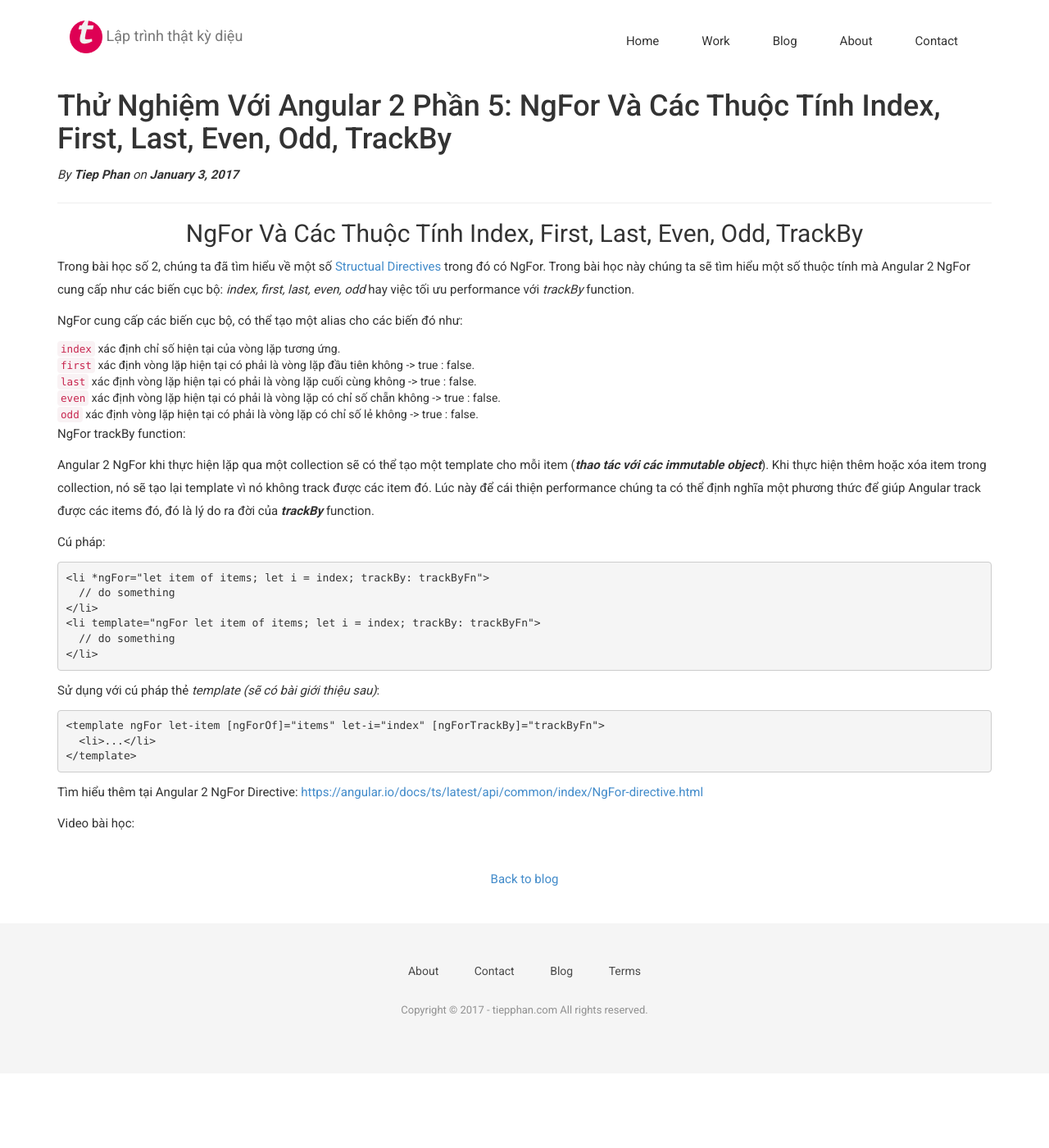
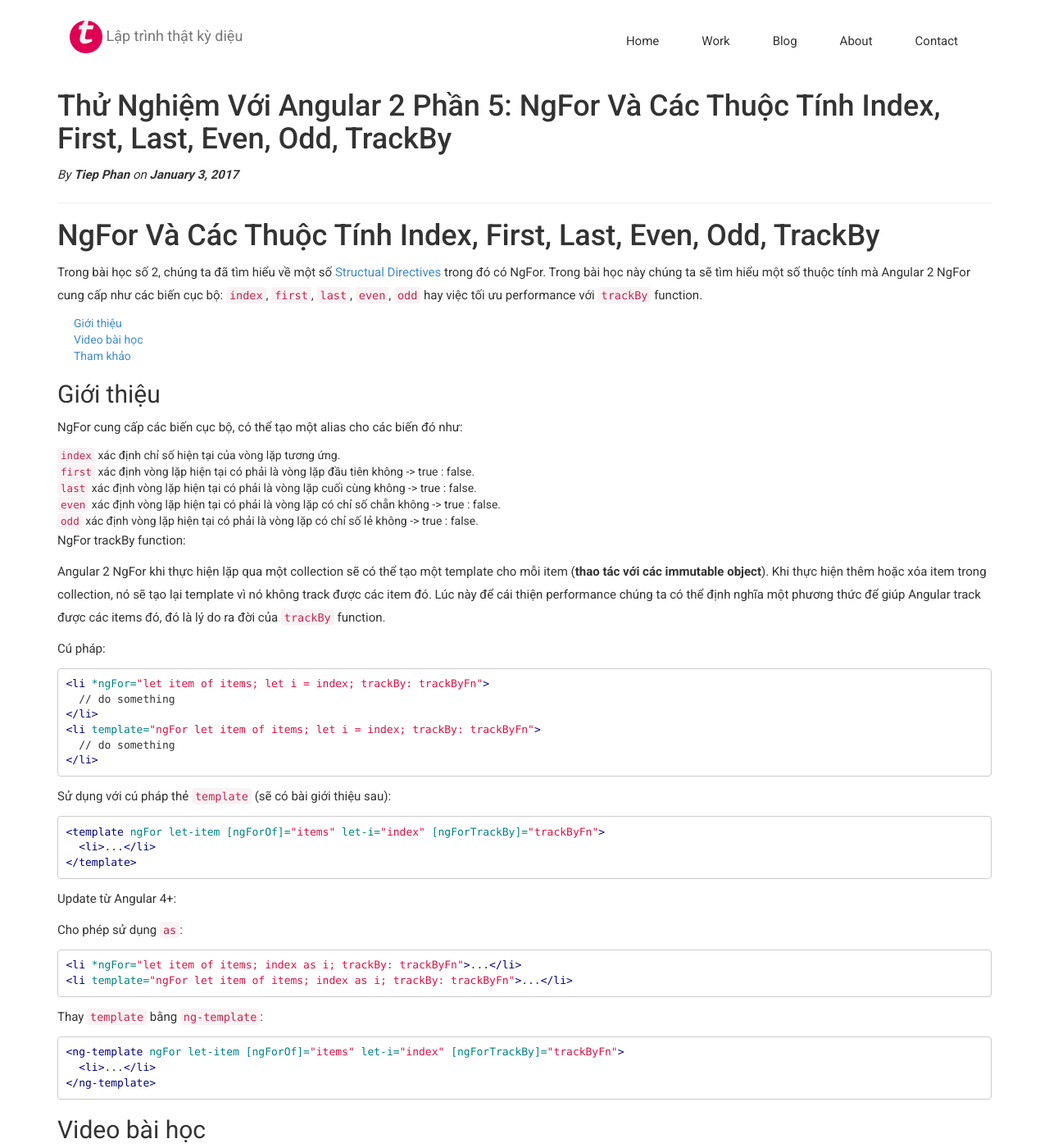
Before and after one commit to tieppt/tieppt.github.io, a Jekyll site: the page built from _posts/2017-01-03-thu-nghiem-voi-angular-2-ngfor-index-first-last-even-odd-trackby.md, in a window 1280 px wide and 1400 px high. Shown: the whole window at 82% size. Built offline with Jekyll 4.4.1, drawn with Linux system fonts in a browser that asks for light colours; nearby versions of some CDN libraries; some web fonts are replaced; some of the changed text lies outside the part shown; grey boxes are pictures that could not be loaded.

Commit message:
add lesson 5

````diff
--- a/_posts/2017-01-03-thu-nghiem-voi-angular-2-ngfor-index-first-last-even-odd-trackby.md
+++ b/_posts/2017-01-03-thu-nghiem-voi-angular-2-ngfor-index-first-last-even-odd-trackby.md
@@ -6,8 +6,7 @@ author: Tiep Phan
 layout: post
 guid: http://www.tiepphan.com/?p=242
 permalink: /thu-nghiem-voi-angular-2-ngfor-index-first-last-even-odd-trackby/
-beans_layout:
-  - default_fallback
+description: 'Trong bài học này chúng ta sẽ tìm hiểu một số thuộc tính mà Angular 2 NgFor cung cấp như các biến cục bộ: index, first, last, even, odd hay việc tối ưu performance với trackBy function.'
 image: /assets/uploads/2017/01/angular2-PHAN5.jpg
 categories:
   - Javascript
@@ -23,13 +22,17 @@ tags:
   - NgFor
   - Web Dev
 ---
-<h2 style="text-align: center;">
-  NgFor Và Các Thuộc Tính Index, First, Last, Even, Odd, TrackBy
-</h2>
 
-Trong bài học số 2, chúng ta đã tìm hiểu về một số <a href="http://www.tiepphan.com/thu-nghiem-voi-angular-2-built-in-directives-ngif-ngfor-ngswitchcase/" target="_blank">Structual Directives</a> trong đó có NgFor. Trong bài học này chúng ta sẽ tìm hiểu một số thuộc tính mà Angular 2 NgFor cung cấp như các biến cục bộ: _index, first, last, even, odd_ hay việc tối ưu performance với _trackBy_ function.
+# NgFor Và Các Thuộc Tính Index, First, Last, Even, Odd, TrackBy
+{:.no_toc}
 
-<!--more-->
+Trong bài học số 2, chúng ta đã tìm hiểu về một số <a href="http://www.tiepphan.com/thu-nghiem-voi-angular-2-built-in-directives-ngif-ngfor-ngswitchcase/" target="_blank">Structual Directives</a> trong đó có NgFor. Trong bài học này chúng ta sẽ tìm hiểu một số thuộc tính mà Angular 2 NgFor cung cấp như các biến cục bộ: `index`, `first`, `last`, `even`, `odd` hay việc tối ưu performance với `trackBy` function.
+
+* ToC
+{:toc}
+{:.tp__toc}
+
+## Giới thiệu
 
 NgFor cung cấp các biến cục bộ, có thể tạo một alias cho các biến đó như:
 
@@ -41,24 +44,55 @@ NgFor cung cấp các biến cục bộ, có thể tạo một alias cho các bi
 
 NgFor trackBy function:
 
-Angular 2 NgFor khi thực hiện lặp qua một collection sẽ có thể tạo một template cho mỗi item (_**thao tác với các immutable object**_). Khi thực hiện thêm hoặc xóa item trong collection, nó sẽ tạo lại template vì nó không track được các item đó. Lúc này để cái thiện performance chúng ta có thể định nghĩa một phương thức để giúp Angular track được các items đó, đó là lý do ra đời của _**trackBy**_ function.
+Angular 2 NgFor khi thực hiện lặp qua một collection sẽ có thể tạo một template cho mỗi item (**thao tác với các immutable object**). Khi thực hiện thêm hoặc xóa item trong collection, nó sẽ tạo lại template vì nó không track được các item đó. Lúc này để cái thiện performance chúng ta có thể định nghĩa một phương thức để giúp Angular track được các items đó, đó là lý do ra đời của `trackBy` function.
 
 Cú pháp:
 
-<pre class="brush:html;">&lt;li *ngFor="let item of items; let i = index; trackBy: trackByFn"&gt;
+```html
+<li *ngFor="let item of items; let i = index; trackBy: trackByFn">
   // do something
-&lt;/li&gt;
-&lt;li template="ngFor let item of items; let i = index; trackBy: trackByFn"&gt;
+</li>
+<li template="ngFor let item of items; let i = index; trackBy: trackByFn">
   // do something
-&lt;/li&gt;</pre>
+</li>
+```
 
-Sử dụng với cú pháp thẻ _template (sẽ có bài giới thiệu sau)_:
+Sử dụng với cú pháp thẻ `template` (sẽ có bài giới thiệu sau):
 
-<pre class="brush:html;">&lt;template ngFor let-item [ngForOf]="items" let-i="index" [ngForTrackBy]="trackByFn"&gt;
-  &lt;li&gt;...&lt;/li&gt;
-&lt;/template&gt;
-</pre>
+```html
+<template ngFor let-item [ngForOf]="items" let-i="index" [ngForTrackBy]="trackByFn">
+  <li>...</li>
+</template>
+```
 
-Tìm hiểu thêm tại Angular 2 NgFor Directive: <a href="https://angular.io/docs/ts/latest/api/common/index/NgFor-directive.html" target="_blank">https://angular.io/docs/ts/latest/api/common/index/NgFor-directive.html</a>
+Update từ Angular 4+:
 
-Video bài học:
+Cho phép sử dụng `as`:
+
+```html
+<li *ngFor="let item of items; index as i; trackBy: trackByFn">...</li>
+<li template="ngFor let item of items; index as i; trackBy: trackByFn">...</li>
+```
+
+Thay `template` bằng `ng-template`:
+
+```html
+<ng-template ngFor let-item [ngForOf]="items" let-i="index" [ngForTrackBy]="trackByFn">
+  <li>...</li>
+</ng-template>
+```
+
+## Video bài học
+
+<figure class="video_container">
+  <iframe src="https://www.youtube.com/embed/5df6zJhycGs" frameborder="0" allowfullscreen="true"> </iframe>
+</figure>
+
+
+## Tham khảo
+
+Tìm hiểu thêm tại Angular NgFor Directive:
+
+<a href="https://angular.io/docs/ts/latest/api/common/index/NgFor-directive.html" target="_blank">https://angular.io/docs/ts/latest/api/common/index/NgFor-directive.html</a>
+
+<a href="https://angular.io/docs/ts/latest/api/common/index/NgForOf-directive.html" target="_blank">https://angular.io/docs/ts/latest/api/common/index/NgForOf-directive.html</a>
````
